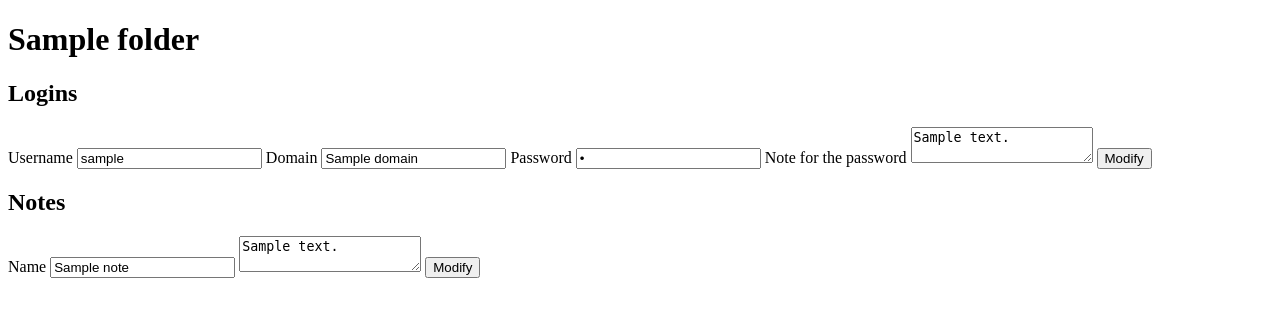
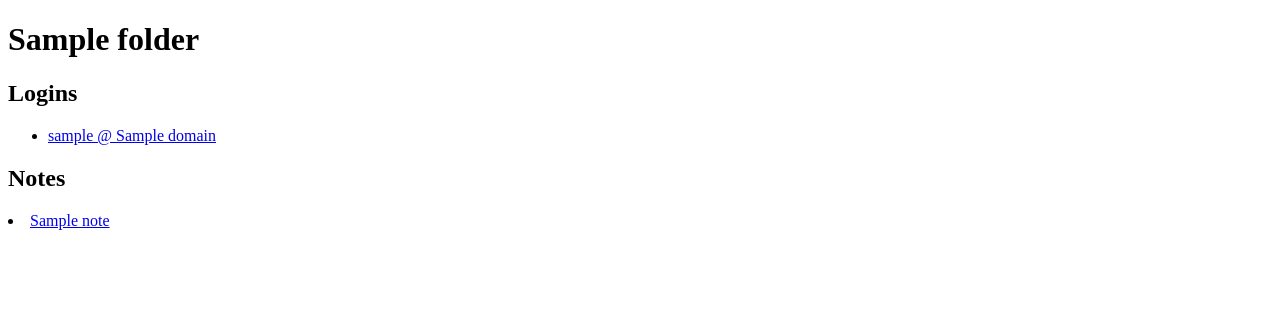
Before and after one commit to Idrinth/walled-secrets, a PHP site: template templates/folder.twig in a window 1280 px wide. Shown: the top 317 px of the page. Run offline with PHP 8.4, Linux system fonts and the light colour scheme; the template is opened without the code that fills it: most values are stand-ins (such as "Sample title", 1, 10 or a date in 2020); some libraries are stand-ins or nearby versions.

Commit message:
reduce amount of content that needs to be decoded for folder view

```diff
--- a/public/index.php
+++ b/public/index.php
@@ -5,7 +5,9 @@ use De\Idrinth\WalledSecrets\Pages\Folder;
 use De\Idrinth\WalledSecrets\Pages\Home;
 use De\Idrinth\WalledSecrets\Pages\Importer;
 use De\Idrinth\WalledSecrets\Pages\Login;
+use De\Idrinth\WalledSecrets\Pages\Logins;
 use De\Idrinth\WalledSecrets\Pages\Master;
+use De\Idrinth\WalledSecrets\Pages\Notes;
 use De\Idrinth\WalledSecrets\Pages\Organisation;
 use De\Idrinth\WalledSecrets\Pages\SignUp;
 use De\Idrinth\WalledSecrets\Services\Database;
@@ -26,6 +28,10 @@ require_once __DIR__ . '/../vendor/autoload.php';
     ->post('/master', Master::class)
     ->get('/import', Importer::class)
     ->post('/import', Importer::class)
+    ->get('/logins/{id}', Logins::class)
+    ->post('/logins/{id}', Logins::class)
+    ->get('/notes/{id}', Notes::class)
+    ->post('/notes/{id}', Notes::class)
     ->get('/login/{id}/{pass}', Login::class)
     ->get('/register/{id}/{pass}', SignUp::class)
     ->post('/register/{id}/{pass}', SignUp::class)
--- a/src/Pages/Folder.php
+++ b/src/Pages/Folder.php
@@ -172,7 +172,6 @@ WHERE memberships.account=:user AND folders.id=:id AND folders.`type`="Organisat
         $stmt->execute([':id' => $folder['aid'], ':user' => $_SESSION['id']]);$logins = [];
         foreach ($stmt->fetchAll(PDO::FETCH_ASSOC) as $row) {
             $row['login'] = $private->decrypt($row['login']);
-            $row['pass'] = $private->decrypt($row['pass']);
             $row['domain'] = $private->decrypt($row['domain']);
             $row['iv'] = $private->decrypt($row['iv']);
             $row['key'] = $private->decrypt($row['key']);
@@ -180,7 +179,6 @@ WHERE memberships.account=:user AND folders.id=:id AND folders.`type`="Organisat
             $shared->setIV($row['iv']);
             $shared->setKeyLength(256);
             $shared->setKey($row['key']);
-            $row['note'] = $shared->decrypt($row['note']);
             $logins[] = $row;
         }
         $stmt = $this->database->prepare('SELECT * FROM notes WHERE account=:user AND folder=:id');
@@ -193,7 +191,6 @@ WHERE memberships.account=:user AND folders.id=:id AND folders.`type`="Organisat
             $shared->setIV($row['iv']);
             $shared->setKeyLength(256);
             $shared->setKey($row['key']);
-            $row['content'] = $shared->decrypt($row['content']);
             $row['name'] = $shared->decrypt($row['name']);
             $notes[] = $row;
         }
--- a/templates/folder.twig
+++ b/templates/folder.twig
@@ -1,20 +1,11 @@
 {% include 'header.twig' %}
 <h1>{{ folder.name }}</h1>
 <h2>Logins</h2>
+<ul>
 {% for login in logins %}
-    <form method="post">
-        <input type="hidden" name="id" value="{{ login.id }}"/>
-        <label for="user{{ login.aid }}">Username</label>
-        <input type="text" name="user" id="user{{ login.aid }}" value="{{ login.login }}"/>
-        <label for="domain{{ login.aid }}">Domain</label>
-        <input type="text" name="domain" id="domain{{ login.aid }}" value="{{ login.domain }}"/>
-        <label for="password{{ login.aid }}">Password</label>
-        <input type="password" name="password" id="password{{ login.aid }}" value="{{ login.pass }}"/>
-        <label for="note{{ login.aid }}">Note for the password</label>
-        <textarea name="note" id="note{{ login.aid }}">{{ login.note }}</textarea>
-        <button type="submit">Modify</button>
-    </form>
+    <li><a href="/logins/{{ login.id }}">{{ login.login }} @ {{ login.domain }}</a></li>
 {% endfor %}
+</ul>
 {% if folder.role == 'Owner' or folder.role == 'Administrator' or folder.role == 'Member' %}
     <form method="post">
         <label for="user">Username</label>
@@ -30,13 +21,7 @@
 {% endif %}
 <h2>Notes</h2>
 {% for note in notes %}
-    <form method="post">
-        <input type="hidden" name="id" value="{{ note.id }}"/>
-        <label for="name{{ note.aid }}">Name</label>
-        <input type="text" name="name" id="name{{ note.aid }}" value="{{ note.name }}"/>
-        <textarea name="content">{{ note.content }}</textarea>
-        <button type="submit">Modify</button>
-    </form>
+    <li><a href="/notes/{{ note.id }}">{{ note.name }}</a></li>
 {% endfor %}
 {% if folder.role == 'Owner' or folder.role == 'Administrator' or folder.role == 'Member' %}
     <form method="post">
```
Also changed, not shown: src/Pages/Logins.php (added, +11 -0 lines), src/Pages/Notes.php (added, +11 -0 lines), templates/login.twig (added, +13 -0 lines).
